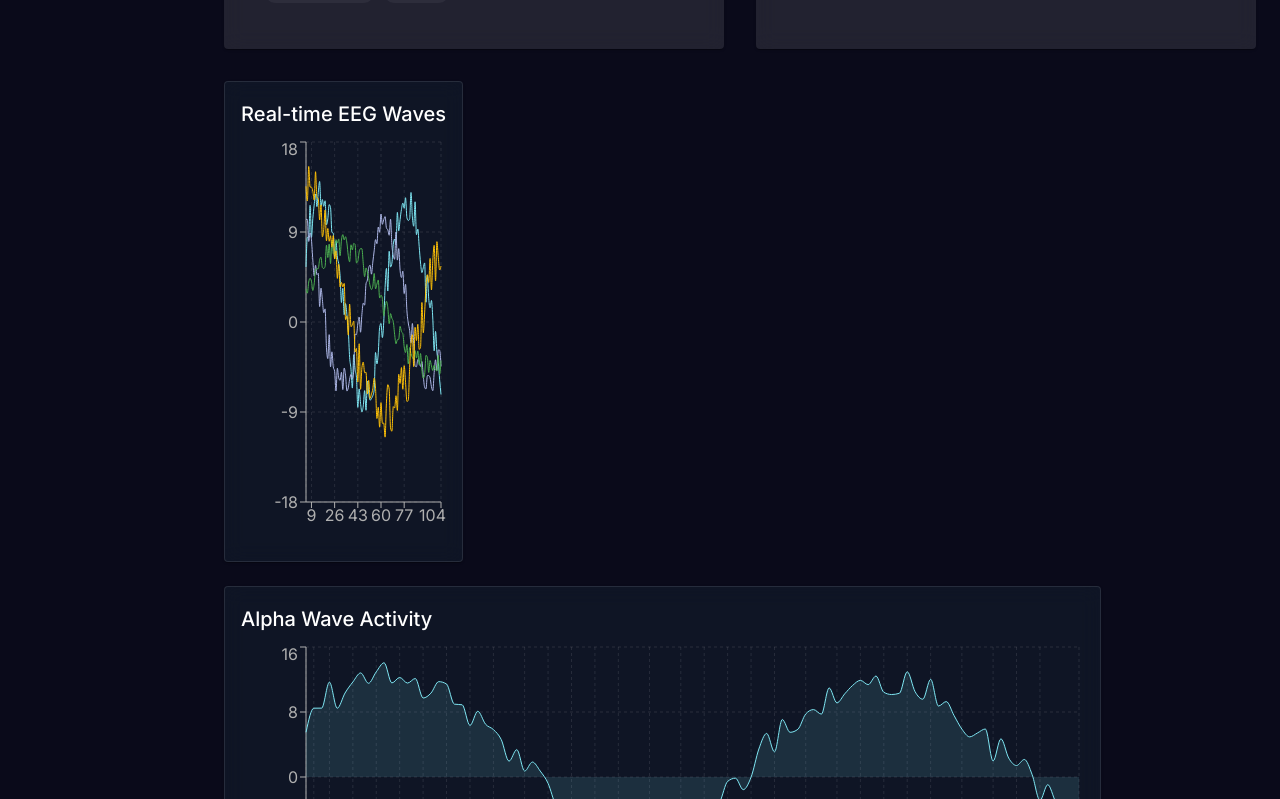
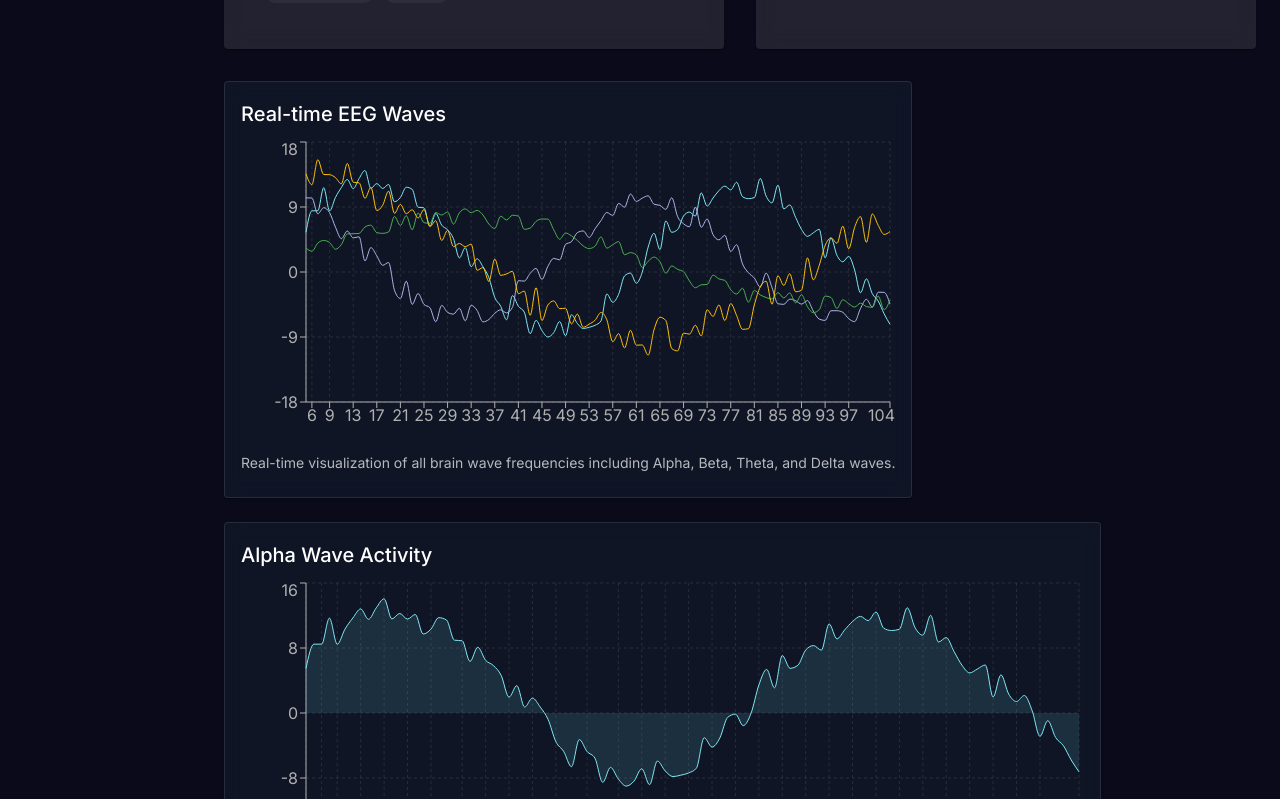
Before and after one commit to ahamedfoisal/neurotiq-react, a React (Create React App) app: page /analyzer in a window 1280 px wide. Shown: the part 1041-1840 px from the top of the page. Built offline with nearby package versions, Linux system fonts and the light colour scheme.

Commit message:
feat: adjusted EEG wave visualizations to have consistent dimensions

```diff
--- a/src/components/Analysis.tsx
+++ b/src/components/Analysis.tsx
@@ -590,13 +590,13 @@
 
           {/* EEG Analysis */}
           <Grid container spacing={3} sx={{ mt: 4 }}>
-            <Grid item xs={12}>
+            <Grid item xs={12} md={6}>
               <StyledCard>
                 <CardContent>
                   <Typography variant="h6" gutterBottom>
                     Real-time EEG Waves
                   </Typography>
-                  <Box sx={{ height: 400 }}>
+                  <Box sx={{ height: 300 }}>
                     <ResponsiveContainer width="100%" height="100%">
                       <LineChart data={eegData}>
                         <CartesianGrid strokeDasharray="3 3" stroke="rgba(255,255,255,0.1)" />
@@ -639,6 +639,9 @@
                       </LineChart>
                     </ResponsiveContainer>
                   </Box>
+                  <Typography variant="body2" color="text.secondary" sx={{ mt: 2 }}>
+                    Real-time visualization of all brain wave frequencies including Alpha, Beta, Theta, and Delta waves.
+                  </Typography>
                 </CardContent>
               </StyledCard>
             </Grid>
```
